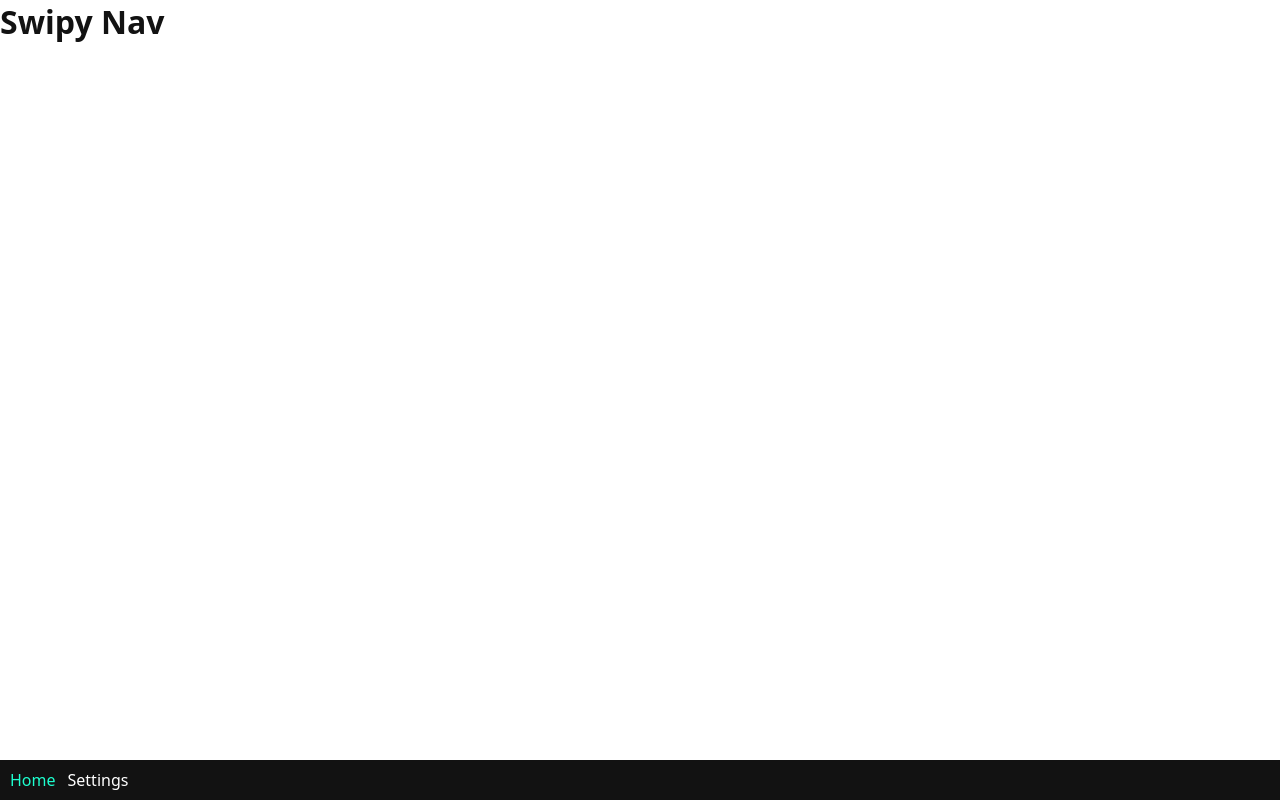
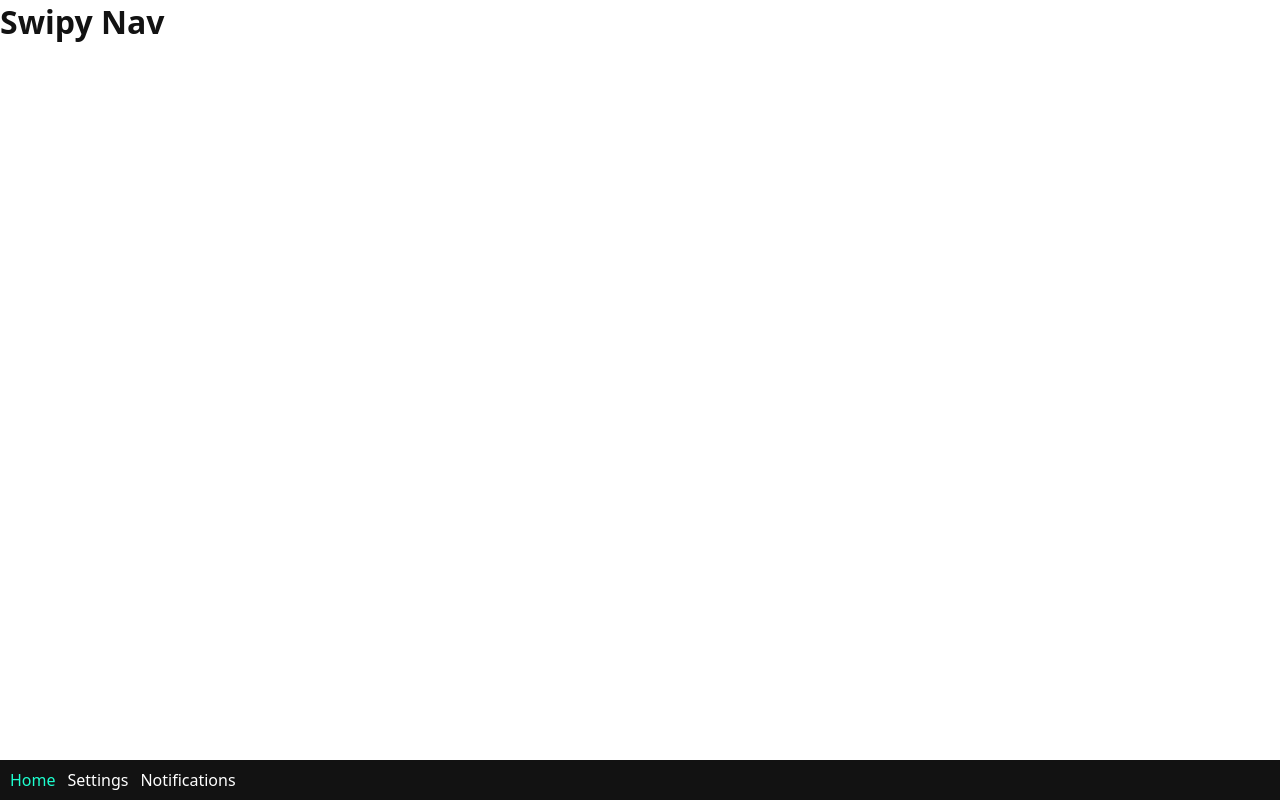
Before and after one commit to fibo/swipy-nav, a React (Vite) app: page / in a window 1280 px wide. Built offline with nearby package versions, Linux system fonts and the light colour scheme.

Commit message:
add Notifications slide

```diff
--- a/src/components/Layout.tsx
+++ b/src/components/Layout.tsx
@@ -1,21 +1,13 @@
 import { useState } from 'react'
-import { Swiper, SwiperProps } from './Swiper'
+import { Swiper } from './Swiper'
 import { Navbar } from './Navbar.tsx'
-import { Home } from '../pages/Home.tsx'
-import { Settings } from '../pages/Settings.tsx'
+import { Slide } from '../slides.tsx'
 
-const slides: SwiperProps['slides'] = [
-  {
-    id: 'home',
-    component: <Home />
-  },
-  {
-    id: 'settings',
-    component: <Settings />
-  }
-]
+type Props = {
+  slides: Slide[]
+}
 
-export function Layout() {
+export function Layout({ slides }: Props) {
   const [currentSlideIndex, setCurrentSlideIndex] = useState(0)
 
   return (
@@ -25,7 +17,7 @@ export function Layout() {
         currentSlideIndex={currentSlideIndex}
         setCurrentSlideIndex={setCurrentSlideIndex}
       />
-      <Navbar currentSlideIndex={currentSlideIndex} />
+      <Navbar currentSlideIndex={currentSlideIndex} slides={slides} />
     </>
   )
 }
--- a/src/components/Navbar.tsx
+++ b/src/components/Navbar.tsx
@@ -1,5 +1,18 @@
-import { MouseEventHandler, PropsWithChildren, useCallback } from 'react'
+import {
+  MouseEventHandler,
+  PropsWithChildren,
+  useCallback,
+  useMemo
+} from 'react'
 import { SwiperProps } from './Swiper'
+import { Slide, SlideId } from '../slides'
+
+// Usually this info is in translations files.
+const navbarItemLabel: Record<SlideId, string> = {
+  home: 'Home',
+  settings: 'Settings',
+  notifications: 'Notifications'
+}
 
 type NavbarItemProps = {
   isActive: boolean
@@ -20,15 +33,23 @@ function NavbarItem({
   )
 }
 
-type NavbarProps = Pick<SwiperProps, 'currentSlideIndex'>
+type NavbarProps = Pick<SwiperProps, 'currentSlideIndex'> & {
+  slides: Slide[]
+}
 
-export function Navbar({ currentSlideIndex }: NavbarProps) {
-  console.log(currentSlideIndex)
+export function Navbar({ currentSlideIndex, slides }: NavbarProps) {
+  const labels = useMemo<string[]>(
+    () => slides.map(({ id }) => navbarItemLabel[id]),
+    [slides]
+  )
 
   return (
     <nav className="navbar">
-      <NavbarItem isActive={currentSlideIndex == 0}>Home</NavbarItem>
-      <NavbarItem isActive={currentSlideIndex == 1}>Settings</NavbarItem>
+      {slides.map(({ id }, index) => (
+        <NavbarItem key={id} isActive={currentSlideIndex == index}>
+          {labels[index]}
+        </NavbarItem>
+      ))}
     </nav>
   )
 }
--- a/src/main.tsx
+++ b/src/main.tsx
@@ -1,10 +1,11 @@
 import { StrictMode } from 'react'
 import { createRoot } from 'react-dom/client'
 import { Layout } from './components/Layout'
+import { slides } from './slides'
 import './main.css'
 
 createRoot(document.getElementById('root')!).render(
   <StrictMode>
-    <Layout />
+    <Layout slides={slides} />
   </StrictMode>
 )
--- /dev/null
+++ b/src/pages/Notifications.tsx
@@ -0,0 +1,9 @@
+import { SwiperSlide } from '../components/Swiper'
+
+export function Notifications() {
+  return (
+    <SwiperSlide>
+      <h1>Notifications</h1>
+    </SwiperSlide>
+  )
+}
--- /dev/null
+++ b/src/slides.tsx
@@ -0,0 +1,27 @@
+import { ReactNode } from 'react'
+import { Home } from './pages/Home.tsx'
+import { Notifications } from './pages/Notifications.tsx'
+import { Settings } from './pages/Settings.tsx'
+
+export const slideIds = ['home', 'settings', 'notifications'] as const
+export type SlideId = (typeof slideIds)[number]
+
+export type Slide = {
+  id: SlideId
+  component: ReactNode
+}
+
+export const slides: Slide[] = [
+  {
+    id: 'home',
+    component: <Home />
+  },
+  {
+    id: 'settings',
+    component: <Settings />
+  },
+  {
+    id: 'notifications',
+    component: <Notifications />
+  }
+]
```
